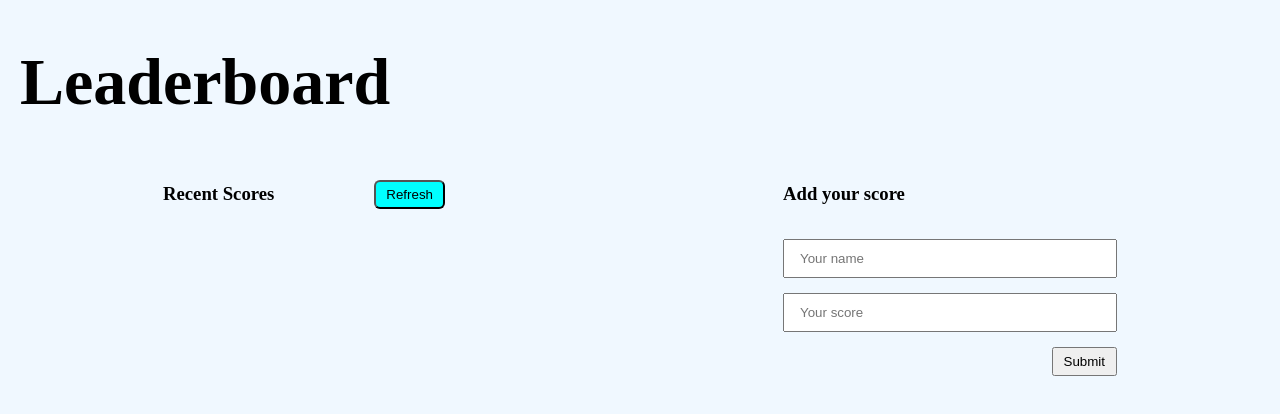
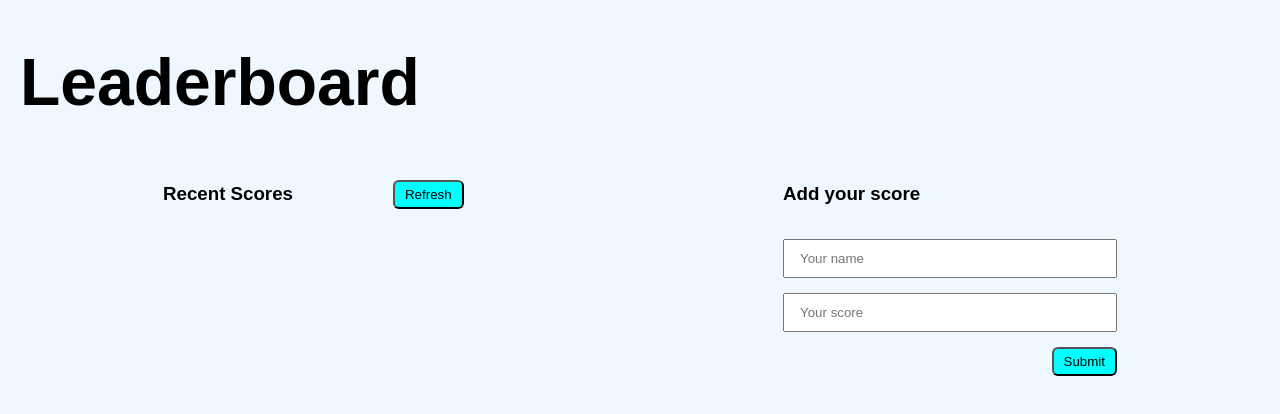
Before and after one commit to houdamzari/Leaderboad, a website built with webpack: page src/index.html in a window 1280 px wide. Built offline with nearby package versions, Linux system fonts and the light colour scheme; no server answers.

Commit message:
Add styles to layout

```diff
--- a/src/style.css
+++ b/src/style.css
@@ -1,6 +1,7 @@
 body {
   background-color: aliceblue;
   margin: 20px;
+  font-family: sans-serif;
 }
 
 h1 {
@@ -12,6 +13,9 @@ h1 {
   flex-direction: column;
   gap: 15px;
   width: fit-content;
+  position: sticky;
+  top: 0;
+  right: 0;
 }
 
 .landing__section {
@@ -42,7 +46,8 @@ input {
   align-items: center;
 }
 
-.landing__section-recentScores-button {
+.landing__section-recentScores-button,
+.landing__section-addScore-button {
   padding: 5px 10px;
   background-color: aqua;
   border-radius: 6px;
@@ -60,6 +65,14 @@ input {
   transition: all 0.4s;
 }
 
+.table:hover .table-row {
+  transform: scale(1.1);
+}
+
+.table:hover .table-row:not(:hover) {
+  transform: scale(0.9);
+}
+
 .user,
 .score {
   font-size: 16px;
```
